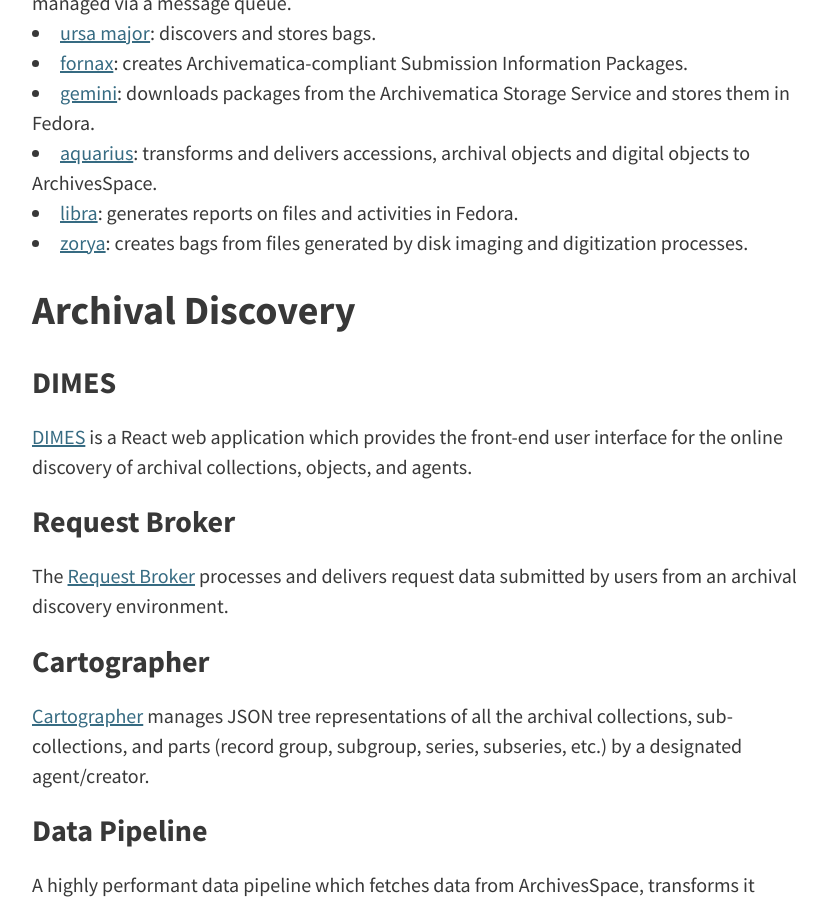
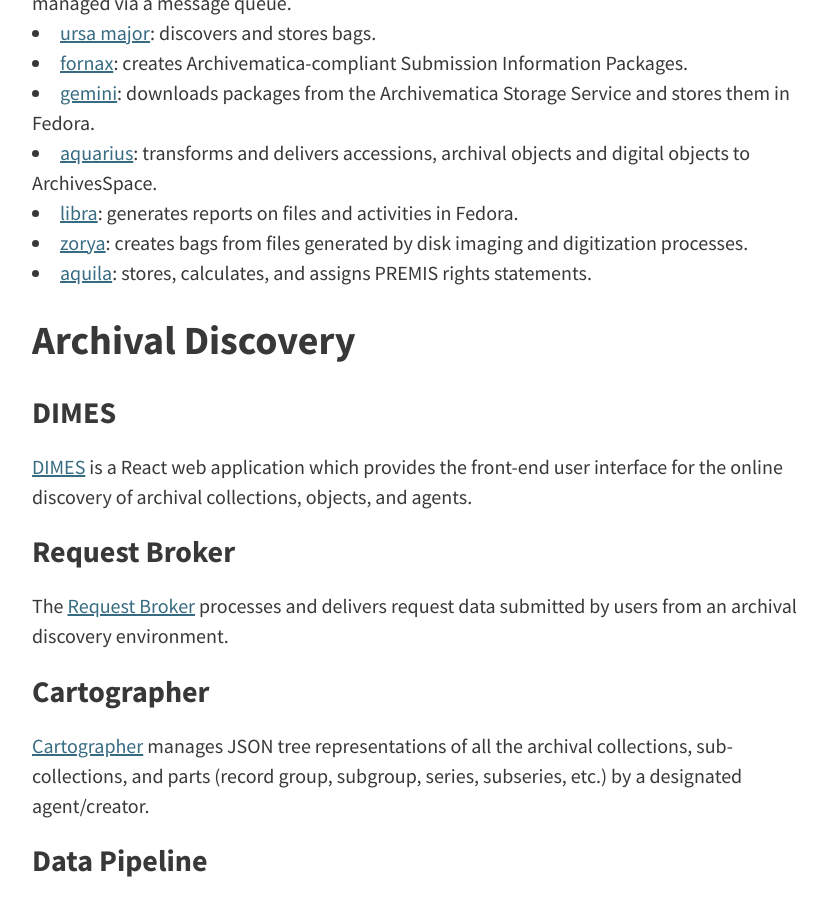
Before and after one commit to RockefellerArchiveCenter/project_electron, a Jekyll site: the page built from content/components.md, in a window 1280 px wide and 900 px high, scrolled down 1393 px. Shown: the whole window, without its empty margins (224-1051 px from the left). Built offline with Jekyll 4.4.1, drawn with Linux system fonts in a browser that asks for light colours.

Commit message:
adds aqula, fixes #103

```diff
--- a/content/components.md
+++ b/content/components.md
@@ -32,6 +32,7 @@
   - [aquarius](https://github.com/RockefellerArchiveCenter/aquarius): transforms and delivers accessions, archival objects and digital objects to ArchivesSpace.
   - [libra](https://github.com/RockefellerArchiveCenter/libra): generates reports on files and activities in Fedora.
   - [zorya](https://github.com/RockefellerArchiveCenter/zorya): creates bags from files generated by disk imaging and digitization processes.
+  - [aquila](https://github.com/RockefellerArchiveCenter/aquila): stores, calculates, and assigns PREMIS rights statements.
 
 ## Archival Discovery
 ### DIMES
```
